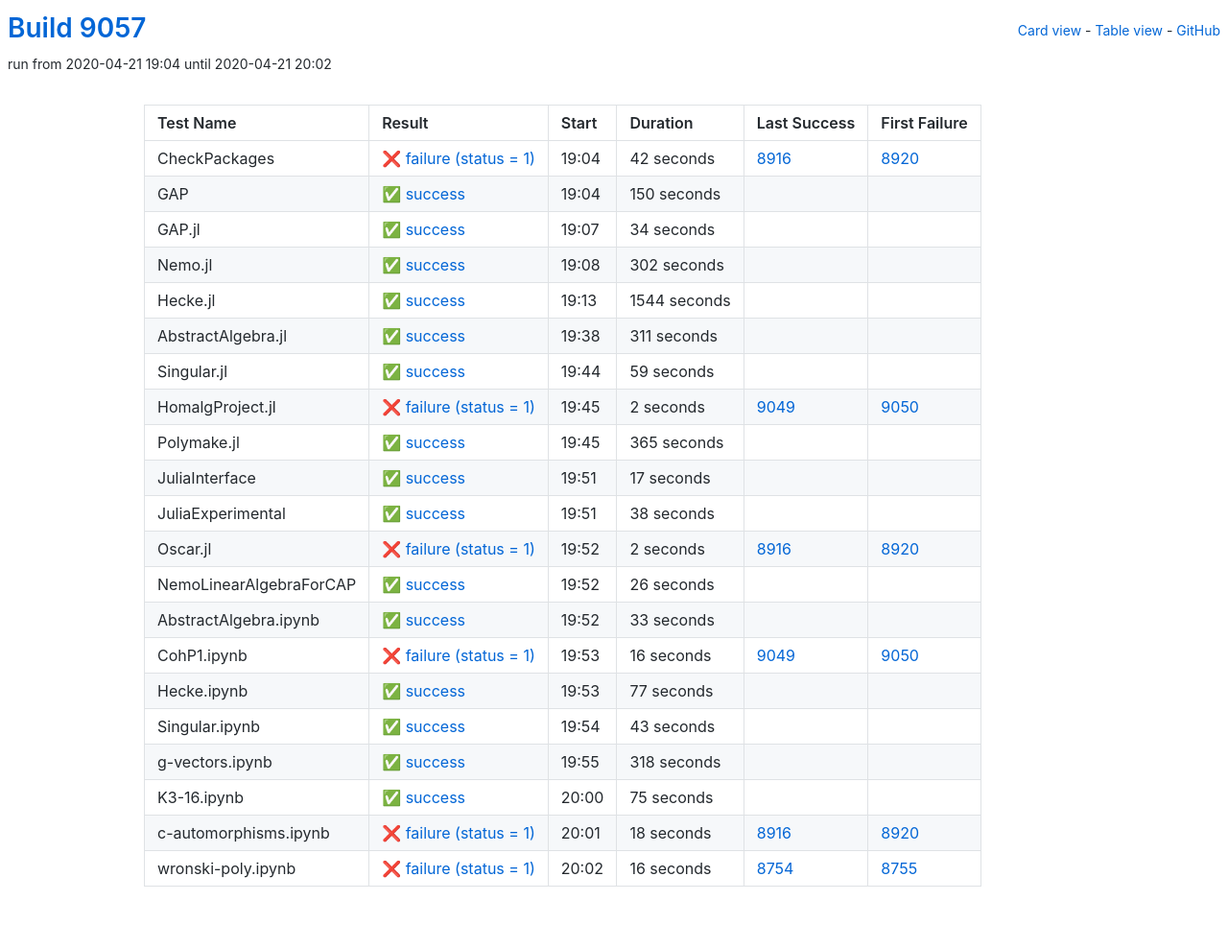
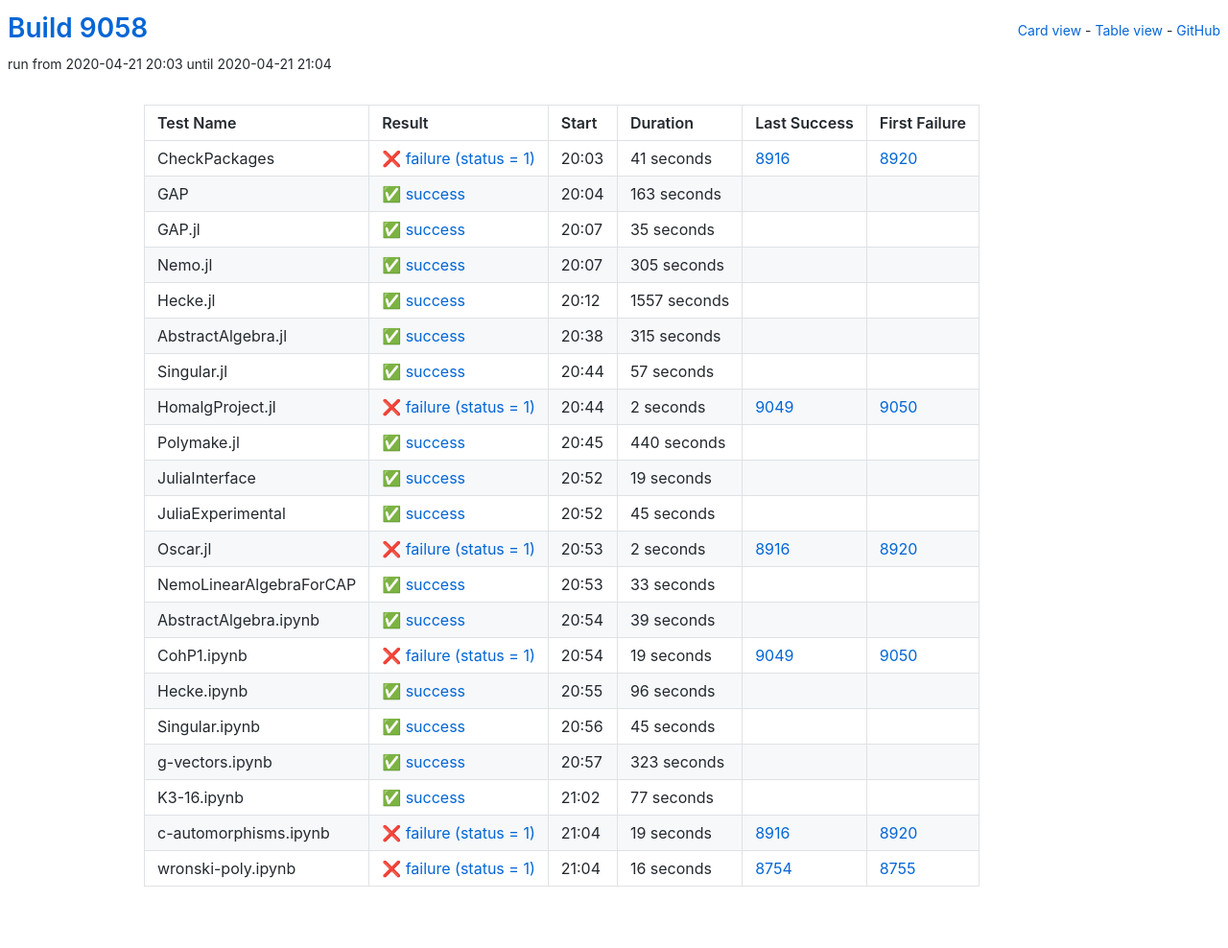
Before and after one commit to oscar-system/oscar-ci-status, a Jekyll site: the page built from table.html, in a window 1280 px wide. Shown: the whole page at 96% size. Built offline with Jekyll 4.4.1, drawn with Linux system fonts in a browser that asks for light colours.

Commit message:
Build 9058

```diff
--- a/_data/ci.yml
+++ b/_data/ci.yml
@@ -1,82 +1,82 @@
-build: 9057
-build_url: https://oscarci.mathematik.uni-kl.de/job/oscar/9057/
+build: 9058
+build_url: https://oscarci.mathematik.uni-kl.de/job/oscar/9058/
 job: oscar
 tests:
-- duration: 42
+- duration: 41
   exitcode: 1
   first_failure: 8920
   first_failure_url: https://oscarci.mathematik.uni-kl.de/job/oscar/8920/
   last_success: 8916
   last_success_url: https://oscarci.mathematik.uni-kl.de/job/oscar/8916/
-  log: https://oscarci.mathematik.uni-kl.de/job/oscar/9057/artifact/logs/build-9057/CheckPackages.log
+  log: https://oscarci.mathematik.uni-kl.de/job/oscar/9058/artifact/logs/build-9058/CheckPackages.log
   name: CheckPackages
-  start: 2020-04-21 19:04
+  start: 2020-04-21 20:03
   status: failure
   success: false
-- duration: 150
+- duration: 163
   exitcode: 0
   first_failure: false
   first_failure_url: null
   last_success: false
   last_success_url: null
-  log: https://oscarci.mathematik.uni-kl.de/job/oscar/9057/artifact/logs/build-9057/GAP.log
+  log: https://oscarci.mathematik.uni-kl.de/job/oscar/9058/artifact/logs/build-9058/GAP.log
   name: GAP
-  start: 2020-04-21 19:04
+  start: 2020-04-21 20:04
   status: success
   success: true
-- duration: 34
+- duration: 35
   exitcode: 0
   first_failure: false
   first_failure_url: null
   last_success: false
   last_success_url: null
-  log: https://oscarci.mathematik.uni-kl.de/job/oscar/9057/artifact/logs/build-9057/GAP.jl.log
+  log: https://oscarci.mathematik.uni-kl.de/job/oscar/9058/artifact/logs/build-9058/GAP.jl.log
   name: GAP.jl
-  start: 2020-04-21 19:07
+  start: 2020-04-21 20:07
   status: success
   success: true
-- duration: 302
+- duration: 305
   exitcode: 0
   first_failure: false
   first_failure_url: null
   last_success: false
   last_success_url: null
-  log: https://oscarci.mathematik.uni-kl.de/job/oscar/9057/artifact/logs/build-9057/Nemo.jl.log
+  log: https://oscarci.mathematik.uni-kl.de/job/oscar/9058/artifact/logs/build-9058/Nemo.jl.log
   name: Nemo.jl
-  start: 2020-04-21 19:08
+  start: 2020-04-21 20:07
   status: success
   success: true
-- duration: 1544
+- duration: 1557
   exitcode: 0
   first_failure: false
   first_failure_url: null
   last_success: false
   last_success_url: null
-  log: https://oscarci.mathematik.uni-kl.de/job/oscar/9057/artifact/logs/build-9057/Hecke.jl.log
+  log: https://oscarci.mathematik.uni-kl.de/job/oscar/9058/artifact/logs/build-9058/Hecke.jl.log
   name: Hecke.jl
-  start: 2020-04-21 19:13
+  start: 2020-04-21 20:12
   status: success
   success: true
-- duration: 311
+- duration: 315
   exitcode: 0
   first_failure: false
   first_failure_url: null
   last_success: false
   last_success_url: null
-  log: https://oscarci.mathematik.uni-kl.de/job/oscar/9057/artifact/logs/build-9057/AbstractAlgebra.jl.log
+  log: https://oscarci.mathematik.uni-kl.de/job/oscar/9058/artifact/logs/build-9058/AbstractAlgebra.jl.log
   name: AbstractAlgebra.jl
-  start: 2020-04-21 19:38
+  start: 2020-04-21 20:38
   status: success
   success: true
-- duration: 59
+- duration: 57
   exitcode: 0
   first_failure: false
   first_failure_url: null
   last_success: false
   last_success_url: null
-  log: https://oscarci.mathematik.uni-kl.de/job/oscar/9057/artifact/logs/build-9057/Singular.jl.log
+  log: https://oscarci.mathematik.uni-kl.de/job/oscar/9058/artifact/logs/build-9058/Singular.jl.log
   name: Singular.jl
-  start: 2020-04-21 19:44
+  start: 2020-04-21 20:44
   status: success
   success: true
 - duration: 2
@@ -85,42 +85,42 @@ tests:
   first_failure_url: https://oscarci.mathematik.uni-kl.de/job/oscar/9050/
   last_success: 9049
   last_success_url: https://oscarci.mathematik.uni-kl.de/job/oscar/9049/
-  log: https://oscarci.mathematik.uni-kl.de/job/oscar/9057/artifact/logs/build-9057/HomalgProject.jl.log
+  log: https://oscarci.mathematik.uni-kl.de/job/oscar/9058/artifact/logs/build-9058/HomalgProject.jl.log
   name: HomalgProject.jl
-  start: 2020-04-21 19:45
+  start: 2020-04-21 20:44
   status: failure
   success: false
-- duration: 365
+- duration: 440
   exitcode: 0
   first_failure: false
   first_failure_url: null
   last_success: false
   last_success_url: null
-  log: https://oscarci.mathematik.uni-kl.de/job/oscar/9057/artifact/logs/build-9057/Polymake.jl.log
+  log: https://oscarci.mathematik.uni-kl.de/job/oscar/9058/artifact/logs/build-9058/Polymake.jl.log
   name: Polymake.jl
-  start: 2020-04-21 19:45
+  start: 2020-04-21 20:45
   status: success
   success: true
-- duration: 17
+- duration: 19
   exitcode: 0
   first_failure: false
   first_failure_url: null
   last_success: false
   last_success_url: null
-  log: https://oscarci.mathematik.uni-kl.de/job/oscar/9057/artifact/logs/build-9057/JuliaInterface.log
+  log: https://oscarci.mathematik.uni-kl.de/job/oscar/9058/artifact/logs/build-9058/JuliaInterface.log
   name: JuliaInterface
-  start: 2020-04-21 19:51
+  start: 2020-04-21 20:52
   status: success
   success: true
-- duration: 38
+- duration: 45
   exitcode: 0
   first_failure: false
   first_failure_url: null
   last_success: false
   last_success_url: null
-  log: https://oscarci.mathematik.uni-kl.de/job/oscar/9057/artifact/logs/build-9057/JuliaExperimental.log
+  log: https://oscarci.mathematik.uni-kl.de/job/oscar/9058/artifact/logs/build-9058/JuliaExperimental.log
   name: JuliaExperimental
-  start: 2020-04-21 19:51
+  start: 2020-04-21 20:52
   status: success
   success: true
 - duration: 2
@@ -129,97 +129,97 @@ tests:
   first_failure_url: https://oscarci.mathematik.uni-kl.de/job/oscar/8920/
   last_success: 8916
   last_success_url: https://oscarci.mathematik.uni-kl.de/job/oscar/8916/
-  log: https://oscarci.mathematik.uni-kl.de/job/oscar/9057/artifact/logs/build-9057/Oscar.jl.log
+  log: https://oscarci.mathematik.uni-kl.de/job/oscar/9058/artifact/logs/build-9058/Oscar.jl.log
   name: Oscar.jl
-  start: 2020-04-21 19:52
+  start: 2020-04-21 20:53
   status: failure
   success: false
-- duration: 26
-  exitcode: 0
-  first_failure: false
-  first_failure_url: null
-  last_success: false
-  last_success_url: null
-  log: https://oscarci.mathematik.uni-kl.de/job/oscar/9057/artifact/logs/build-9057/NemoLinearAlgebraForCAP.log
-  name: NemoLinearAlgebraForCAP
-  start: 2020-04-21 19:52
-  status: success
-  success: true
 - duration: 33
   exitcode: 0
   first_failure: false
   first_failure_url: null
   last_success: false
   last_success_url: null
-  log: https://oscarci.mathematik.uni-kl.de/job/oscar/9057/artifact/logs/build-9057/AbstractAlgebra.ipynb.log
-  name: AbstractAlgebra.ipynb
-  start: 2020-04-21 19:52
+  log: https://oscarci.mathematik.uni-kl.de/job/oscar/9058/artifact/logs/build-9058/NemoLinearAlgebraForCAP.log
+  name: NemoLinearAlgebraForCAP
+  start: 2020-04-21 20:53
   status: success
   success: true
-- duration: 16
+- duration: 39
+  exitcode: 0
+  first_failure: false
+  first_failure_url: null
+  last_success: false
+  last_success_url: null
+  log: https://oscarci.mathematik.uni-kl.de/job/oscar/9058/artifact/logs/build-9058/AbstractAlgebra.ipynb.log
+  name: AbstractAlgebra.ipynb
+  start: 2020-04-21 20:54
+  status: success
+  success: true
+- duration: 19
   exitcode: 1
   first_failure: 9050
   first_failure_url: https://oscarci.mathematik.uni-kl.de/job/oscar/9050/
   last_success: 9049
   last_success_url: https://oscarci.mathematik.uni-kl.de/job/oscar/9049/
-  log: https://oscarci.mathematik.uni-kl.de/job/oscar/9057/artifact/logs/build-9057/CohP1.ipynb.log
+  log: https://oscarci.mathematik.uni-kl.de/job/oscar/9058/artifact/logs/build-9058/CohP1.ipynb.log
   name: CohP1.ipynb
-  start: 2020-04-21 19:53
+  start: 2020-04-21 20:54
   status: failure
   success: false
+- duration: 96
+  exitcode: 0
+  first_failure: false
+  first_failure_url: null
+  last_success: false
+  last_success_url: null
+  log: https://oscarci.mathematik.uni-kl.de/job/oscar/9058/artifact/logs/build-9058/Hecke.ipynb.log
+  name: Hecke.ipynb
+  start: 2020-04-21 20:55
+  status: success
+  success: true
+- duration: 45
+  exitcode: 0
+  first_failure: false
+  first_failure_url: null
+  last_success: false
+  last_success_url: null
+  log: https://oscarci.mathematik.uni-kl.de/job/oscar/9058/artifact/logs/build-9058/Singular.ipynb.log
+  name: Singular.ipynb
+  start: 2020-04-21 20:56
+  status: success
+  success: true
+- duration: 323
+  exitcode: 0
+  first_failure: false
+  first_failure_url: null
+  last_success: false
+  last_success_url: null
+  log: https://oscarci.mathematik.uni-kl.de/job/oscar/9058/artifact/logs/build-9058/g-vectors.ipynb.log
+  name: g-vectors.ipynb
+  start: 2020-04-21 20:57
+  status: success
+  success: true
 - duration: 77
   exitcode: 0
   first_failure: false
   first_failure_url: null
   last_success: false
   last_success_url: null
-  log: https://oscarci.mathematik.uni-kl.de/job/oscar/9057/artifact/logs/build-9057/Hecke.ipynb.log
-  name: Hecke.ipynb
-  start: 2020-04-21 19:53
+  log: https://oscarci.mathematik.uni-kl.de/job/oscar/9058/artifact/logs/build-9058/K3-16.ipynb.log
+  name: K3-16.ipynb
+  start: 2020-04-21 21:02
   status: success
   success: true
-- duration: 43
-  exitcode: 0
-  first_failure: false
-  first_failure_url: null
-  last_success: false
-  last_success_url: null
-  log: https://oscarci.mathematik.uni-kl.de/job/oscar/9057/artifact/logs/build-9057/Singular.ipynb.log
-  name: Singular.ipynb
-  start: 2020-04-21 19:54
-  status: success
-  success: true
-- duration: 318
-  exitcode: 0
-  first_failure: false
-  first_failure_url: null
-  last_success: false
-  last_success_url: null
-  log: https://oscarci.mathematik.uni-kl.de/job/oscar/9057/artifact/logs/build-9057/g-vectors.ipynb.log
-  name: g-vectors.ipynb
-  start: 2020-04-21 19:55
-  status: success
-  success: true
-- duration: 75
-  exitcode: 0
-  first_failure: false
-  first_failure_url: null
-  last_success: false
-  last_success_url: null
-  log: https://oscarci.mathematik.uni-kl.de/job/oscar/9057/artifact/logs/build-9057/K3-16.ipynb.log
-  name: K3-16.ipynb
-  start: 2020-04-21 20:00
-  status: success
-  success: true
-- duration: 18
+- duration: 19
   exitcode: 1
   first_failure: 8920
   first_failure_url: https://oscarci.mathematik.uni-kl.de/job/oscar/8920/
   last_success: 8916
   last_success_url: https://oscarci.mathematik.uni-kl.de/job/oscar/8916/
-  log: https://oscarci.mathematik.uni-kl.de/job/oscar/9057/artifact/logs/build-9057/c-automorphisms.ipynb.log
+  log: https://oscarci.mathematik.uni-kl.de/job/oscar/9058/artifact/logs/build-9058/c-automorphisms.ipynb.log
   name: c-automorphisms.ipynb
-  start: 2020-04-21 20:01
+  start: 2020-04-21 21:04
   status: failure
   success: false
 - duration: 16
@@ -228,8 +228,8 @@ tests:
   first_failure_url: https://oscarci.mathematik.uni-kl.de/job/oscar/8755/
   last_success: 8754
   last_success_url: https://oscarci.mathematik.uni-kl.de/job/oscar/8754/
-  log: https://oscarci.mathematik.uni-kl.de/job/oscar/9057/artifact/logs/build-9057/wronski-poly.ipynb.log
+  log: https://oscarci.mathematik.uni-kl.de/job/oscar/9058/artifact/logs/build-9058/wronski-poly.ipynb.log
   name: wronski-poly.ipynb
-  start: 2020-04-21 20:02
+  start: 2020-04-21 21:04
   status: failure
   success: false
```
Also changed, not shown: README.md.
